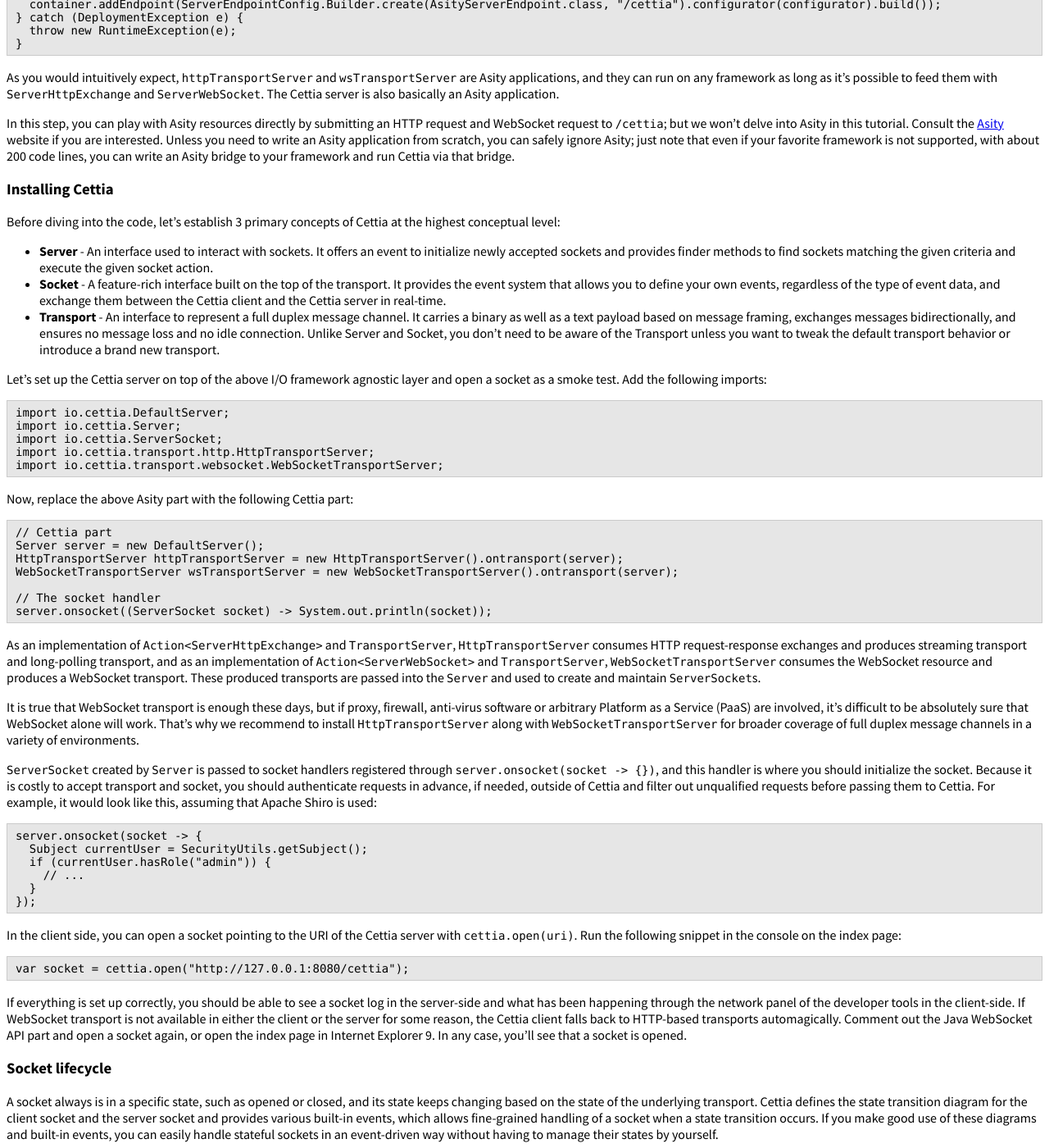
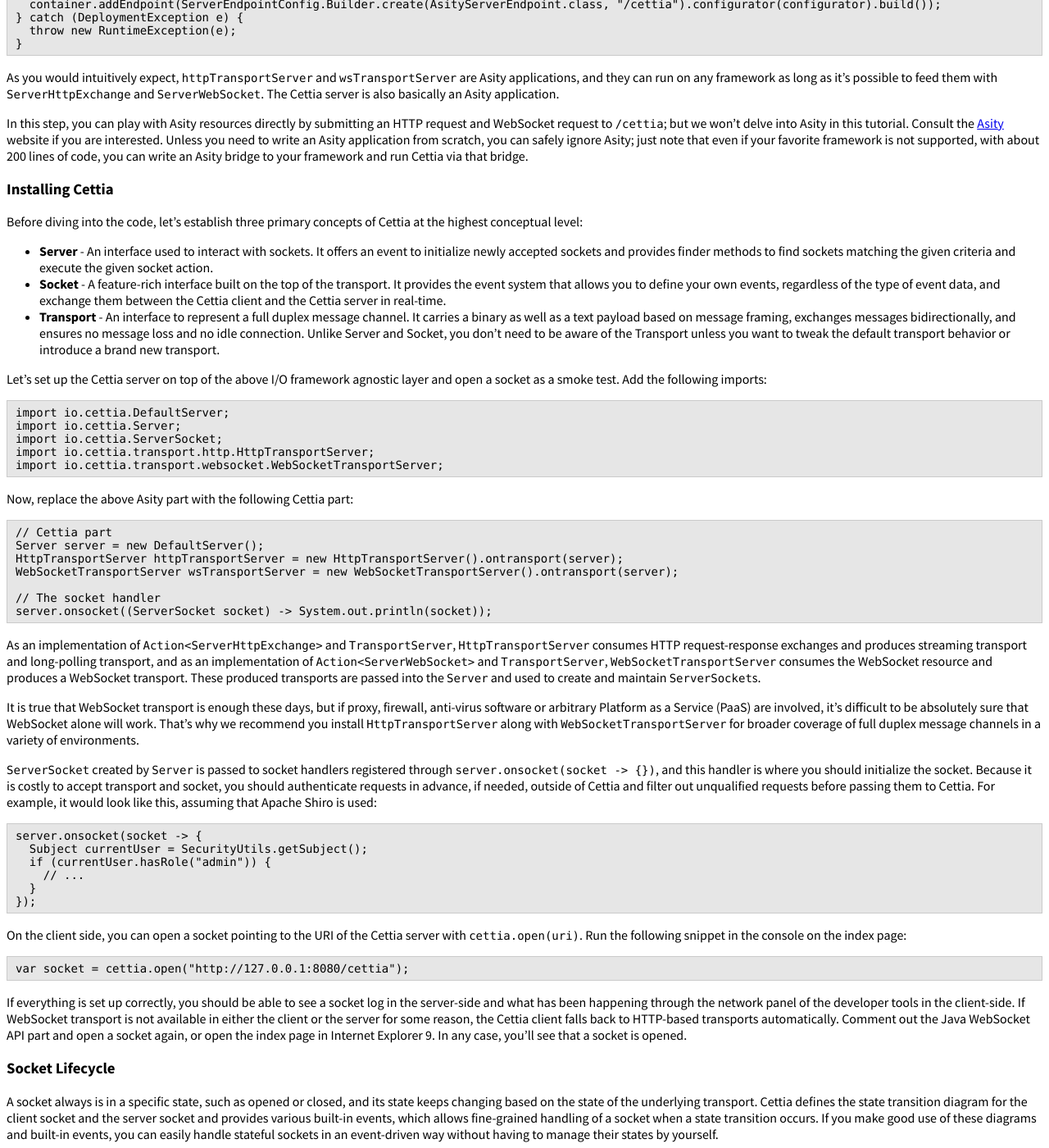
Before and after one commit to cettia/cettia.github.io, a Jekyll site: the page built from guides/cettia-tutorial.md, in a window 1280 px wide and 1400 px high, scrolled down 3042 px. Shown: the whole window at 82% size. Built offline with Jekyll 4.4.1, drawn with Linux system fonts in a browser that asks for light colours; a style sheet for code colours, icons or effects is not loaded; some of the changed text lies outside the part shown.

Commit message:
Proofread the tutorial again

````diff
--- a/docs/index.html
+++ b/docs/index.html
@@ -10,7 +10,7 @@
         <h2>Getting started</h2>
         <p>Here are resources to help you get started with Cettia:</p>
         <ul>
-          <li><p><a href="/guides/cettia-tutorial/">Building real-time web applications with Cettia</a></p>
+          <li><p><a href="/guides/cettia-tutorial/">Building Real-Time Web Applications With Cettia</a></p>
             <p>An introductory tutorial to Cettia. It explains the reason behind key design decisions that the Cettia team have made in the Cettia, as well as various patterns and features required to build real-time oriented applications without compromise with Cettia.</p></li>
         </ul>
         <p>Otherwise, if you want to see Cettia in action first, run <a href="https://github.com/cettia/cettia-starter-kit">the Cettia starter kit</a> which is based on Servlet and Java WebSocket API.</p>
--- a/guides/cettia-tutorial.md
+++ b/guides/cettia-tutorial.md
@@ -1,16 +1,16 @@
 ---
 layout: guide
-title: "Building real-time web applications with Cettia"
+title: "Building Real-Time Web Applications With Cettia"
 description: "An introductory tutorial to Cettia. It explains the reason behind key design decisions that the Cettia team have made in the Cettia, as well as various patterns and features required to build real-time oriented applications without compromise with Cettia."
 ---
 
-## Building real-time web applications with Cettia
+## Building Real-Time Web Applications With Cettia
 
-I started Cettia's predecessor's predecessor (A jQuery plugin for HTTP streaming that I used to demonstrate Servlet 3.0's Async Servlet with IE 6) in 2011. Since then, WebSocket and Asynchronous IO have come into wide use, and it has become easier to develop and maintain real-time web applications in both client and server environments. In the meantime, however, functional and non-functional requirements have become more sophisticated and difficult to meet, and it has become harder to estimate and control the accompanying technical debt as well.
+I started Cettia's predecessor's predecessor (a jQuery plugin for HTTP streaming that I used to demonstrate Servlet 3.0's Async Servlet with IE 6) in 2011. Since then, WebSocket and Asynchronous IO have come into wide use, and it has become easier to develop and maintain real-time web applications in both client and server environments. In the meantime, however, functional and non-functional requirements have become more sophisticated and difficult to meet, and it has become harder to estimate and control the accompanying technical debt as well.
 
-The [Cettia](http://cettia.io) is the result of projects that started out as an effort to address these challenges and is a framework to create real-time web applications without compromise:
+[Cettia](http://cettia.io) is the result of projects that started out as an effort to address these challenges and is a framework to create real-time web applications without compromise:
 
-- It is designed to run on any I/O framework on Java Virtual Machine (JVM) seamlessly.
+- It is designed to run on any I/O framework on the Java Virtual Machine (JVM) seamlessly.
 - It provides a simple, full duplex connection even if given proxy, firewall, anti-virus software or arbitrary Platform as a Service (PaaS).
 - It is designed not to share data between servers and can be scaled horizontally with ease.
 - It offers an event system to classify events which take place server-side and client-side and can exchange them in real-time.
@@ -19,7 +19,7 @@
 
 In this tutorial, we will take a look at the features required to create real-time oriented web applications with Cettia and build the Cettia starter kit. The source code for the starter kit is available at [https://github.com/cettia/cettia-starter-kit](https://github.com/cettia/cettia-starter-kit).
 
-### Setting up the project
+### Setting Up the Project
 
 Before getting started, be sure that you have Java 8+ and Maven 3+ installed. According to statistics from Maven Central, Servlet 3 and Java WebSocket API 1 are the most-used I/O frameworks in writing Cettia applications, so we will use them to build the Cettia starter kit. Of course, you can use other frameworks like Grizzly and Netty, as you will see later.
 
@@ -178,11 +178,11 @@
 
 As you would intuitively expect, `httpTransportServer` and `wsTransportServer` are Asity applications, and they can run on any framework as long as it's possible to feed them with `ServerHttpExchange` and `ServerWebSocket`. The Cettia server is also basically an Asity application.
 
-In this step, you can play with Asity resources directly by submitting an HTTP request and WebSocket request to `/cettia`; but we won't delve into Asity in this tutorial. Consult the [Asity](http://asity.cettia.io) website if you are interested. Unless you need to write an Asity application from scratch, you can safely ignore Asity; just note that even if your favorite framework is not supported, with about 200 code lines, you can write an Asity bridge to your framework and run Cettia via that bridge.
+In this step, you can play with Asity resources directly by submitting an HTTP request and WebSocket request to `/cettia`; but we won't delve into Asity in this tutorial. Consult the [Asity](http://asity.cettia.io) website if you are interested. Unless you need to write an Asity application from scratch, you can safely ignore Asity; just note that even if your favorite framework is not supported, with about 200 lines of code, you can write an Asity bridge to your framework and run Cettia via that bridge.
 
 ### Installing Cettia
 
-Before diving into the code, let's establish 3 primary concepts of Cettia at the highest conceptual level:
+Before diving into the code, let's establish three primary concepts of Cettia at the highest conceptual level:
 
 - **Server** - An interface used to interact with sockets. It offers an event to initialize newly accepted sockets and provides finder methods to find sockets matching the given criteria and execute the given socket action.
 - **Socket** - A feature-rich interface built on the top of the transport. It provides the event system that allows you to define your own events, regardless of the type of event data, and exchange them between the Cettia client and the Cettia server in real-time.
@@ -212,7 +212,7 @@
 
 As an implementation of `Action<ServerHttpExchange>` and `TransportServer`, `HttpTransportServer` consumes HTTP request-response exchanges and produces streaming transport and long-polling transport, and as an implementation of `Action<ServerWebSocket>` and `TransportServer`, `WebSocketTransportServer` consumes the WebSocket resource and produces a WebSocket transport. These produced transports are passed into the `Server` and used to create and maintain `ServerSocket`s.
 
-It is true that WebSocket transport is enough these days, but if proxy, firewall, anti-virus software or arbitrary Platform as a Service (PaaS) are involved, it's difficult to be absolutely sure that WebSocket alone will work. That's why we recommend to install `HttpTransportServer` along with `WebSocketTransportServer` for broader coverage of full duplex message channels in a variety of environments.
+It is true that WebSocket transport is enough these days, but if proxy, firewall, anti-virus software or arbitrary Platform as a Service (PaaS) are involved, it's difficult to be absolutely sure that WebSocket alone will work. That's why we recommend you install `HttpTransportServer` along with `WebSocketTransportServer` for broader coverage of full duplex message channels in a variety of environments.
 
 `ServerSocket` created by `Server` is passed to socket handlers registered through `server.onsocket(socket -> {})`, and this handler is where you should initialize the socket. Because it is costly to accept transport and socket, you should authenticate requests in advance, if needed, outside of Cettia and filter out unqualified requests before passing them to Cettia. For example, it would look like this, assuming that Apache Shiro is used:
 
@@ -225,15 +225,15 @@
 });
 ```
 
-In the client side, you can open a socket pointing to the URI of the Cettia server with `cettia.open(uri)`. Run the following snippet in the console on the index page:
+On the client side, you can open a socket pointing to the URI of the Cettia server with `cettia.open(uri)`. Run the following snippet in the console on the index page:
 
 ```javascript
 var socket = cettia.open("http://127.0.0.1:8080/cettia");
 ```
 
-If everything is set up correctly, you should be able to see a socket log in the server-side and what has been happening through the network panel of the developer tools in the client-side. If WebSocket transport is not available in either the client or the server for some reason, the Cettia client falls back to HTTP-based transports automagically. Comment out the Java WebSocket API part and open a socket again, or open the index page in Internet Explorer 9. In any case, you'll see that a socket is opened.
+If everything is set up correctly, you should be able to see a socket log in the server-side and what has been happening through the network panel of the developer tools in the client-side. If WebSocket transport is not available in either the client or the server for some reason, the Cettia client falls back to HTTP-based transports automatically. Comment out the Java WebSocket API part and open a socket again, or open the index page in Internet Explorer 9. In any case, you'll see that a socket is opened.
 
-### Socket lifecycle
+### Socket Lifecycle
 
 A socket always is in a specific state, such as opened or closed, and its state keeps changing based on the state of the underlying transport. Cettia defines the state transition diagram for the client socket and the server socket and provides various built-in events, which allows fine-grained handling of a socket when a state transition occurs. If you make good use of these diagrams and built-in events, you can easily handle stateful sockets in an event-driven way without having to manage their states by yourself.
 
@@ -279,9 +279,9 @@
 
 If there's no problem with the connection, the socket will have a state transition cycle of 3-4-5-6. If not, it will have a state transition cycle of 2-5-6. Restart or shutdown the server for a state transition of 4-5-6 or 2-5-6.
 
-### Sending and receiving events
+### Sending and Receiving Events
 
-The most common pattern with which to exchange various types of data through a single channel is the Command pattern; a command object is serialized and sent over the wire, and then deserialized and executed on the other side. At first, JSON and a switch statement should suffice for the purpose of implementing the  pattern, but it becomes a burden to maintain and accrues technical debt if you have to handle binary types of data; implement a heartbeat and make sure you get an acknowledgement for the data. Cettia provides an event system that is flexible enough to accommodate these requirements.
+The most common pattern with which to exchange various types of data through a single channel is the Command Pattern; a command object is serialized and sent over the wire, and then deserialized and executed on the other side. At first, JSON and a switch statement should suffice for the purpose of implementing the  pattern, but it becomes a burden to maintain and accrues technical debt if you have to handle binary types of data; implement a heartbeat and make sure you get an acknowledgement of the data. Cettia provides an event system that is flexible enough to accommodate these requirements.
 
 A unit of exchange between the Cettia client and the Cettia server in real-time is the event which consists of a required name property and an optional data property. You can define and use your own events as long as the name isn't duplicated with built-in events. Here's the `echo` event handler where any received `echo` event is sent back. Add it to the socket handler:
 
@@ -355,9 +355,9 @@
 
 You may be dying to answer the question. Try it on the console.
 
-### Working with specific sockets
+### Working with Specific Sockets
 
-In most cases, you are likely to handle a group of sockets representing a specific entity rather than simply all sockets. The entity, for example could be a user signed in to multiple browsers, users entered in a chat room, red-team players in a game, and so on. As explained, the server's finder methods accept a criterion to find sockets and an action to execute with found sockets, and the criteria to be used here is tag. Cettia allows the addition and removal of a tag to and from a socket, and provides finder methods to find tagged sockets, such as querying the database.
+In most cases, you are likely to handle a group of sockets representing a specific entity rather than simply all sockets. The entity, for example, could be a user signed in to multiple browsers, users entered in a chat room, red-team players in a game, and so on. As explained, the server's finder methods accept a criterion to find sockets and an action to execute with found sockets, and the criteria to be used here is tag. Cettia allows the addition and removal of a tag to and from a socket, and provides finder methods to find tagged sockets, such as querying the database.
 
 As a simple example, let's write the `myself` event handler, which sends a given event to sockets tagged with my username. Here, these sockets represent an entity called myself. Assume that the username is included in the query parameter named `username` in a URI and URI encoding safe. For instance, if the socket's URI is `/cettia?username=alice`, the socket handler will add the `alice` tag to the socket through `socket.tag(String tagName)`, and when a `myself` event is dispatched, the server will find sockets containing the `alice` tag with `server.byTag(String... names)` and send the event to them.
 
@@ -393,7 +393,7 @@
 });
 ```
 
-### Disconnection handling
+### Disconnection Handling
 
 We have only dealt with sockets in opened states so far, but disconnection is inevitable. If any event fails to be sent to the user because of disconnection and they should be sent in spite of the delay when the connection is recovered, the situation has become complex. Not all disconnections are the same; they vary in the period of time between disconnection and reconnection. In general, a temporary disconnection is more common than a permanent disconnection, especially in the mobile environment, and the user experiences for each case are different. If some events are delivered after a delay of some seconds due to a temporary disconnection, the client could treat them as if they were delivered on time, but if a delay would be some minutes or hours due to permanent disconnection, it might be better to send an email about missed events.
 
@@ -443,7 +443,7 @@
 
 A chat event sent from `socket2` can't reach `socket1` because it has no active connection, and instead the event is cached in a queue for `socket1`. If you run the first code snippet again on the refreshed page so that `socket1`'s lifecycle is extended, you should see that `socket1` receives the cached events. Of course, if you defer running the first code snippet for 1 minute, you will see that `socket1` dispatches the `delete` event, so its cached events are logged as missed events in the server.
 
-### Scaling a Cettia application
+### Scaling a Cettia Application
 
 Last but not least is scaling an application. As mentioned earlier, any publish-subscribe messaging system can be used to scale a Cettia application horizontally, and it doesn't require any modification in the existing application. The idea behind scaling a Cettia application is very simple:
 
@@ -524,7 +524,7 @@
 
 ### Conclusion
 
-[Cettia](http://cettia.io/) is a full-featured real-time web application framework that you can use to exchange events between server and client in real-time. Following the separation of concerns principle, the framework is separated into 3 layers; 1. I/O framework agnostic layer to run a Cettia application on any I/O framework on JVM 2. Transport layer to provide a reliable full duplex message channel 3. Socket layer to offer elegant patterns to achieve better user experience in the real-time web. This multi-layered architecture allows for focusing on application-level real-time event handling only, as well as a greater freedom of choice on technical stacks.
+[Cettia](http://cettia.io/) is a full-featured real-time web application framework that you can use to exchange events between server and client in real-time. Following the separation of concerns principle, the framework is separated into 3 layers; an I/O framework agnostic layer to run a Cettia application on any I/O framework on JVM; a transport layer to provide a reliable full duplex message channel; and a socket layer to offer elegant patterns to achieve better user experience in the real-time web. This multi-layered architecture allows for focusing on application-level real-time event handling only, as well as a greater freedom of choice on technical stacks.
 
 In this tutorial, we've walked through the reason behind key design decisions that the Cettia team have made in the Cettia, as well as various patterns and features required to build real-time oriented applications without compromise with Cettia, and as a result, we've built the starter kit. The source code for the starter kit is available at [https://github.com/cettia/cettia-starter-kit](https://github.com/cettia/cettia-starter-kit).
 
--- a/index.html
+++ b/index.html
@@ -11,7 +11,7 @@
         <p>Cettia is a full-featured real-time web application framework that you can use to exchange events between server and client in real-time. Following the separation of concerns principle, the framework is separated into 3 layers; 1. I/O framework agnostic layer to run a Cettia application on any I/O framework on Java Virtual Machine 2. Transport layer to provide a reliable full duplex message channel 3. Socket layer to offer elegant patterns to achieve better user experience in the real-time web. This multi-layered architecture allows for focusing on application-level real-time event handling only, as well as a greater freedom of choice on technical stacks.</p>
         <p>Getting started:</p>
         <ul>
-          <li><a href="/guides/cettia-tutorial/">Building real-time web applications with Cettia</a></li>
+          <li><a href="/guides/cettia-tutorial/">Building Real-Time Web Applications With Cettia</a></li>
         </ul>
         {% assign post = site.posts.first %}
         <hr />
````
Also changed, not shown: other parts of guides/cettia-tutorial.md (+7 -7 lines).
